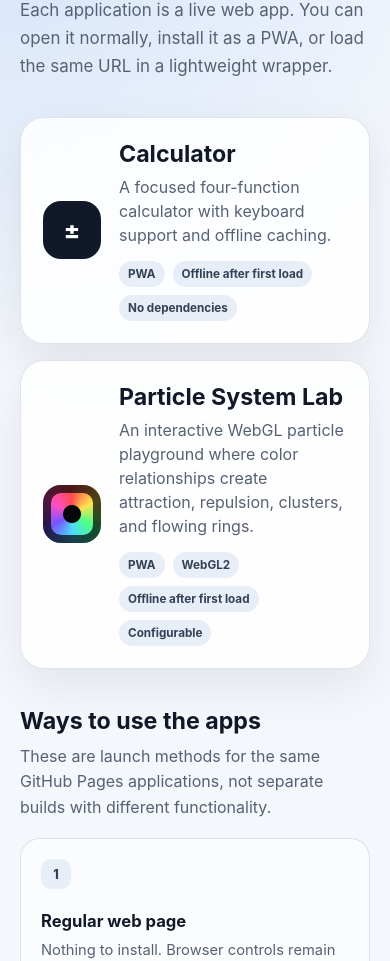
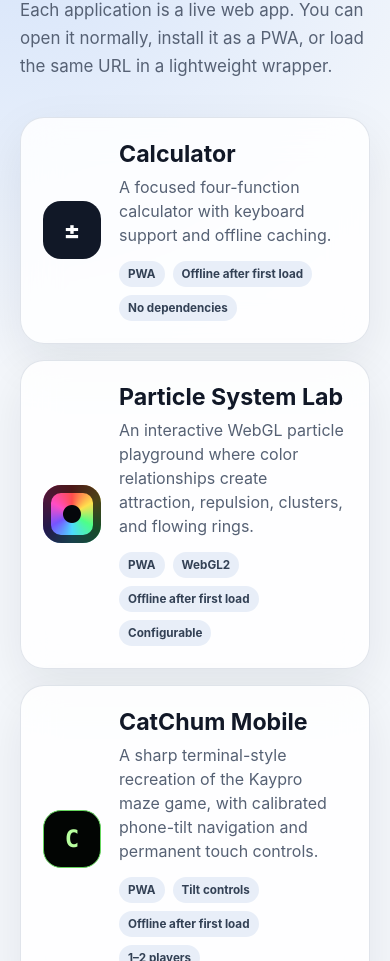
Before and after one commit to evs625/mobile-apps, a website: page index.html in a window 390 px wide. Shown: the part 139-1100 px from the top of the page. Drawn offline with Linux system fonts and the light colour scheme.

Commit message:
Add CatChum Mobile to catalog

```diff
--- a/index.html
+++ b/index.html
@@ -61,6 +61,7 @@
     .app-card:focus-visible { outline: 3px solid var(--accent); outline-offset: 4px; }
     .icon { display: grid; place-items: center; width: 58px; height: 58px; border-radius: 18px; background: #111827; color: white; font-size: 1.5rem; font-weight: 800; }
     .particle-icon { background: conic-gradient(#ff4d4d, #ffe14d, #4dff88, #4dd9ff, #7654ff, #ff4dc4, #ff4d4d); color: #05070b; box-shadow: inset 0 0 0 8px rgba(0, 0, 0, .7); }
+    .catchum-icon { border: 1px solid #65d65d; background: #020503; color: #b8ff9f; font-family: ui-monospace, SFMono-Regular, Menlo, Consolas, monospace; }
     .app-copy p { margin: 7px 0 0; color: var(--muted); line-height: 1.5; }
     .arrow { color: var(--muted); font-size: 1.5rem; }
     .meta { display: flex; gap: 8px; flex-wrap: wrap; margin-top: 14px; }
@@ -107,6 +108,7 @@
       }
       .icon { background-color: #f8fafc; color: #111827; }
       .particle-icon { color: #05070b; }
+      .catchum-icon { background-color: #020503; color: #b8ff9f; }
       .tag, .number { color: #cbd5e1; }
       .same-app { background: rgba(59, 130, 246, .10); }
     }
@@ -147,6 +149,21 @@
         </span>
         <span class="arrow" aria-hidden="true">→</span>
       </a>
+
+      <a class="app-card" href="./apps/catchum-mobile/">
+        <span class="icon catchum-icon" aria-hidden="true">C</span>
+        <span class="app-copy">
+          <h2>CatChum Mobile</h2>
+          <p>A sharp terminal-style recreation of the Kaypro maze game, with calibrated phone-tilt navigation and permanent touch controls.</p>
+          <span class="meta">
+            <span class="tag">PWA</span>
+            <span class="tag">Tilt controls</span>
+            <span class="tag">Offline after first load</span>
+            <span class="tag">1–2 players</span>
+          </span>
+        </span>
+        <span class="arrow" aria-hidden="true">→</span>
+      </a>
     </div>
 
     <section class="usage" aria-labelledby="usage-title">
```
